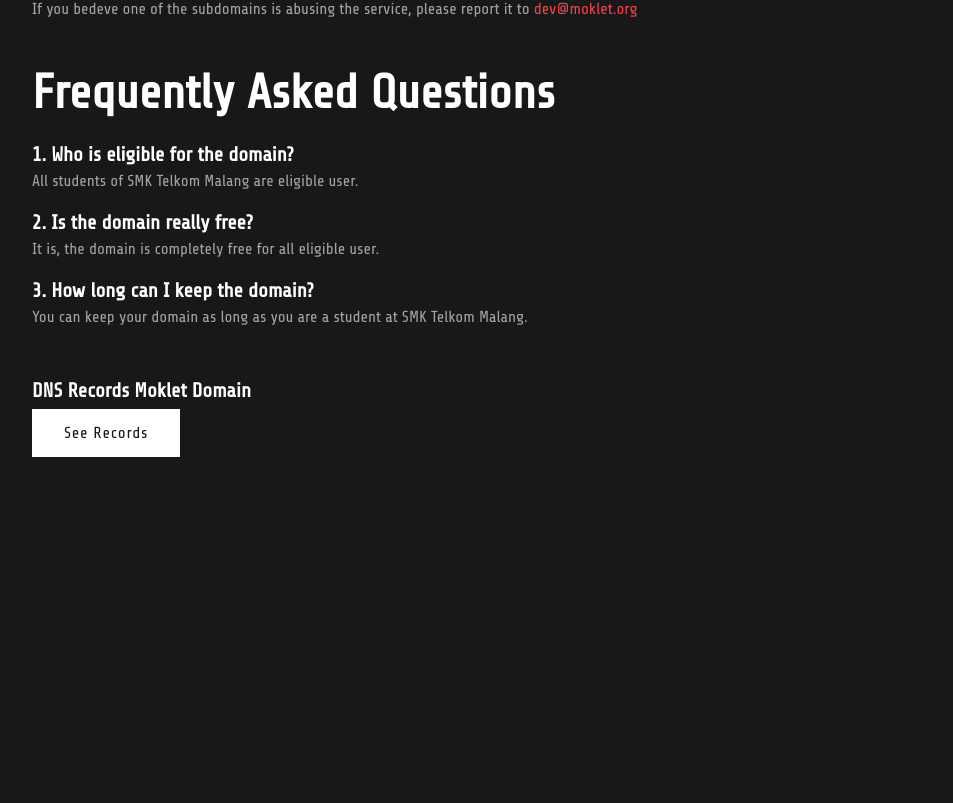
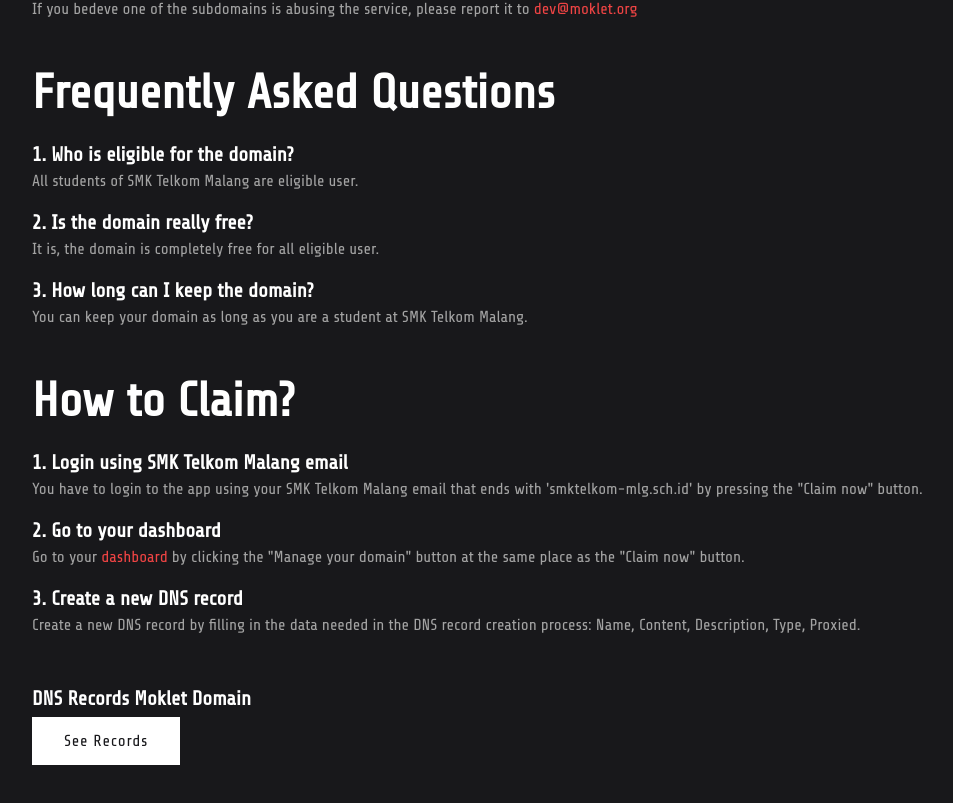
Before and after one commit to mokletdev/my.moklet.org, a Next.js app: page / in a window 1280 px wide. Shown: the part 955-1758 px from the top of the page, without its empty margins (160-1113 px from the left). Before the commit the page ends 1556 px from the top, so only its background shows below. Built offline with nearby package versions, Linux system fonts and the light colour scheme; no server answers.

Commit message:
fix: Call the revalidatePath from server action

```diff
--- a/src/app/dashboard/actions.ts
+++ b/src/app/dashboard/actions.ts
@@ -1,10 +1,14 @@
 "use server";
 
 import { nextGetServerSession } from "@/lib/next-auth";
-import { createDNSRecord, updateDNSRecord } from "@/utils/DNSRecords";
+import {
+  createDNSRecord,
+  deleteDNSRecord,
+  updateDNSRecord,
+} from "@/utils/DNSRecords";
 import { revalidatePath } from "next/cache";
 
-export async function UpsertDNSAction(data: FormData, id?: string) {
+export async function upsertDNSAction(data: FormData, id?: string) {
   const session = await nextGetServerSession();
 
   let action = null;
@@ -34,3 +38,15 @@
     };
   }
 }
+
+export async function deleteDNSAction(id: string) {
+  let action = null;
+
+  try {
+    action = await deleteDNSRecord(id);
+    revalidatePath("/records", "page");
+    return { success: action.success };
+  } catch (error) {
+    return { success: false, errors: action.errors };
+  }
+}
--- a/src/app/dashboard/components/DnsTable.tsx
+++ b/src/app/dashboard/components/DnsTable.tsx
@@ -2,12 +2,12 @@
 
 import { Button } from "@/app/components/ui/button";
 import { Checkbox, Input, Select } from "@/app/components/ui/input";
-import { DNSRecordProps, deleteDNSRecord } from "@/utils/DNSRecords";
+import { DNSRecordProps } from "@/utils/DNSRecords";
+import { revalidatePath } from "next/cache";
 import { useEffect, useState } from "react";
 import DataTable, { TableColumn } from "react-data-table-component";
 import toast from "react-hot-toast";
-import { UpsertDNSAction } from "../actions";
-import { revalidatePath } from "next/cache";
+import { deleteDNSAction, upsertDNSAction } from "../actions";
 
 const columns: TableColumn<DNSRecordProps>[] = [
   {
@@ -48,19 +48,18 @@
   async function deleteRecord(id: string) {
     if (!confirm("Are you sure to delete this record?")) return;
     const toastId = toast.loading("Loading...");
-    const action = await deleteDNSRecord(id);
+    const action = await deleteDNSAction(id);
 
     if (!action.success) toast.error(action.errors[0].message, { id: toastId });
     else {
       toast.success("Successfully deleted record", { id: toastId });
-      revalidatePath("/records", "page");
       window.location.reload();
     }
   }
 
   async function upsertRecord(data: FormData, id?: string) {
     const toastId = toast.loading("Loading...");
-    let action = await UpsertDNSAction(data, id);
+    let action = await upsertDNSAction(data, id);
 
     if (!action.success) toast.error(action.errors[0].message, { id: toastId });
     else {
--- a/src/app/page.tsx
+++ b/src/app/page.tsx
@@ -102,6 +102,38 @@
             </div>
           </div>
         </div>
+        <div className="block mb-12">
+          <H2 className="mb-6">How to Claim?</H2>
+          <div className="flex flex-col gap-4">
+            <div>
+              <H4>1. Login using SMK Telkom Malang email</H4>
+              <P>
+                You have to login to the app using your SMK Telkom Malang email
+                that ends with &apos;smktelkom-mlg.sch.id&apos; by pressing the
+                &quot;Claim now&quot; button.
+              </P>
+            </div>
+            <div>
+              <H4>2. Go to your dashboard</H4>
+              <P>
+                Go to your{" "}
+                <a href="/dashboard" className="text-red-500 hover:underline">
+                  dashboard
+                </a>{" "}
+                by clicking the &quot;Manage your domain&quot; button at the
+                same place as the &quot;Claim now&quot; button.
+              </P>
+            </div>
+            <div>
+              <H4>3. Create a new DNS record</H4>
+              <P>
+                Create a new DNS record by filling in the data needed in the DNS
+                record creation process: Name, Content, Description, Type,
+                Proxied.
+              </P>
+            </div>
+          </div>
+        </div>
         <div className="block">
           <H4 className="mb-1">DNS Records Moklet Domain</H4>
           <Link href={"/records"}>See Records</Link>
```
